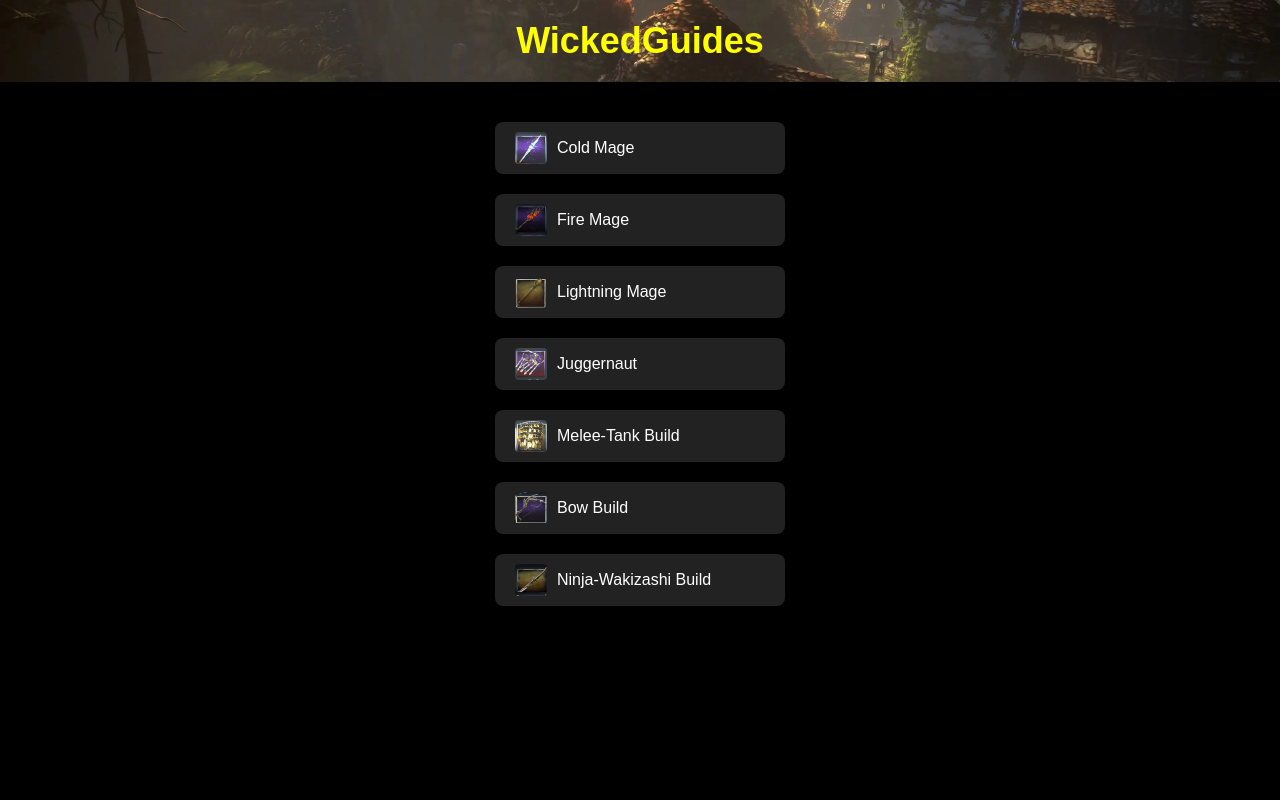
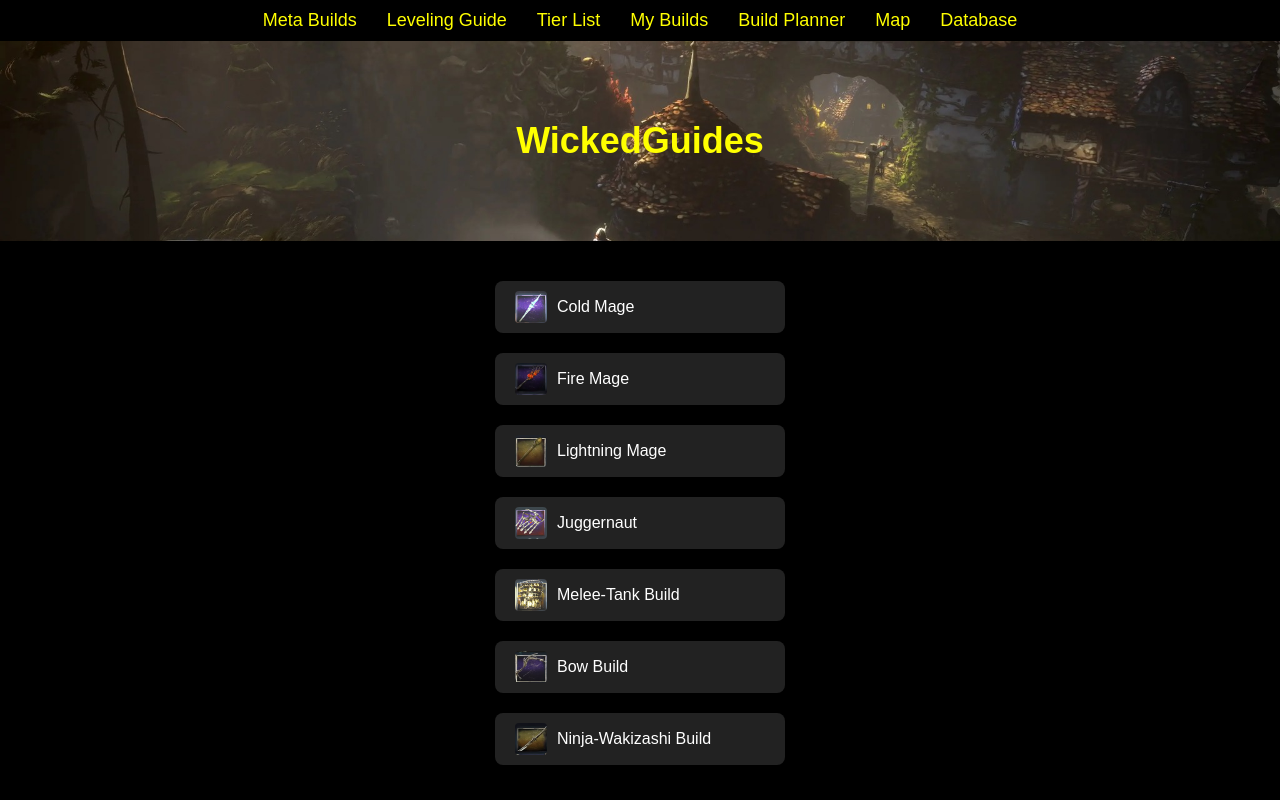
Before and after one commit to NoRestFortheWickedBuilds/nrftw-builds, a Next.js app: page / in a window 1280 px wide. Built offline with nearby package versions, Linux system fonts and the light colour scheme.

Commit message:
Taller header and top nav bar for landing page

```diff
--- a/pages/index.js
+++ b/pages/index.js
@@ -3,6 +3,15 @@ import React from 'react';
 
 const Home = () => (
   <div className="landing-page">
+    <div className="top-nav">
+      <a href="#">Meta Builds</a>
+      <a href="#">Leveling Guide</a>
+      <a href="#">Tier List</a>
+      <a href="#">My Builds</a>
+      <a href="#">Build Planner</a>
+      <a href="#">Map</a>
+      <a href="#">Database</a>
+    </div>
     <div className="header">
       <h1>WickedGuides</h1>
     </div>
--- a/styles/globals.css
+++ b/styles/globals.css
@@ -8,11 +8,30 @@ body {
   text-align: center;
 }
 
+.top-nav {
+  background-color: rgba(0, 0, 0, 0.8);
+  padding: 10px 0;
+}
+
+.top-nav a {
+  color: yellow;
+  margin: 0 15px;
+  text-decoration: none;
+  font-size: 18px;
+}
+
+.top-nav a:hover {
+  text-decoration: underline;
+}
+
 .header {
   background-image: url('/background/header-background.jpeg');
   background-size: cover;
   background-position: center;
-  padding: 20px;
+  height: 200px;
+  display: flex;
+  justify-content: center;
+  align-items: center;
 }
 
 h1 {
```
